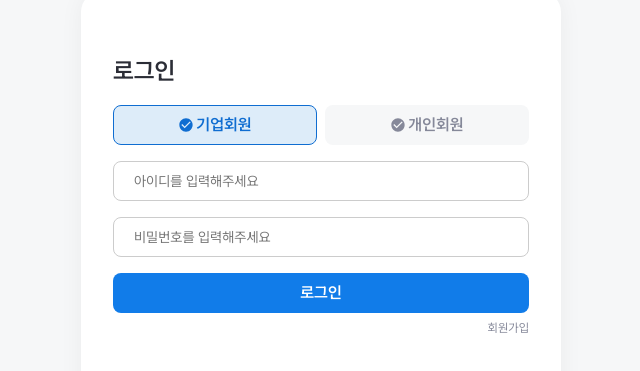
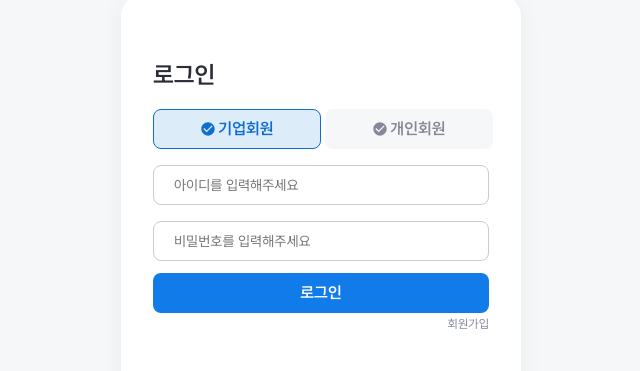
Before and after one commit to Camus-chat/frontend, a Next.js app in the folder frontend/: page /login in a window 1280 px wide. Shown: the part 123-494 px from the top of the page, without its empty margins (319-959 px from the left). Built offline with nearby package versions, Linux system fonts and the light colour scheme.

Commit message:
fix(login-page): 변수명 수정, style 수정

```diff
--- a/frontend/src/containers/(account)/index.module.scss
+++ b/frontend/src/containers/(account)/index.module.scss
@@ -3,19 +3,25 @@
 
 .main {
   @include flex-column-center;
+  @include desktop {
+    background-color: $gray-100;
+  }
 
   width: 100%;
   height: 100%;
-  background-color: $gray-100;
   justify-content: center;
 }
 
 .loginWrapper {
   @include flex-column;
-  @include boxShadow;
+  @include desktop {
+    @include boxShadow;
+  }
+
+  max-width: 400px;
+  width: 100%;
+  padding: 64px 32px;
 
   background-color: $white;
-  width: 480px;
-  padding: 64px 32px;
   border-radius: 20px;
 }
--- a/frontend/src/containers/(account)/login/SelectButton.tsx
+++ b/frontend/src/containers/(account)/login/SelectButton.tsx
@@ -9,13 +9,13 @@ import styles from '@/containers/(account)/login/index.module.scss';
 import Button from '@/components/Button';
 
 const SelectButton = () => {
-  const [isBiz, setIsBiz] = useState<boolean>(true);
+  const [isEnterprise, setIsEnterprise] = useState<boolean>(ENTERPRISE);
 
-  const enterpriseColor = isBiz ? 'skyblue' : 'lightgray';
-  const personalColor = isBiz ? 'lightgray' : 'skyblue';
+  const enterpriseColor = isEnterprise ? 'skyblue' : 'lightgray';
+  const personalColor = isEnterprise ? 'lightgray' : 'skyblue';
 
   const handleClick = (clickedValue: boolean) => {
-    setIsBiz((prev) => {
+    setIsEnterprise((prev) => {
       if (prev !== clickedValue) {
         return !prev;
       }
--- a/frontend/src/containers/(account)/login/index.module.scss
+++ b/frontend/src/containers/(account)/login/index.module.scss
@@ -13,12 +13,12 @@
 .selectButtonWrapper {
   @include item-margin;
   width: 100%;
-  display: flex;
-  justify-content: space-between;
+  display: grid;
+  gap: 4px;
+  grid-template-columns: 50% 50%;
 
   button {
     @include flex-center;
-    width: 204px;
   }
 
   .icon {
@@ -37,7 +37,7 @@
   @include flex-column;
   margin-bottom: 160px;
 
-  button {
+  .button {
     @include item-margin;
   }
 
```
